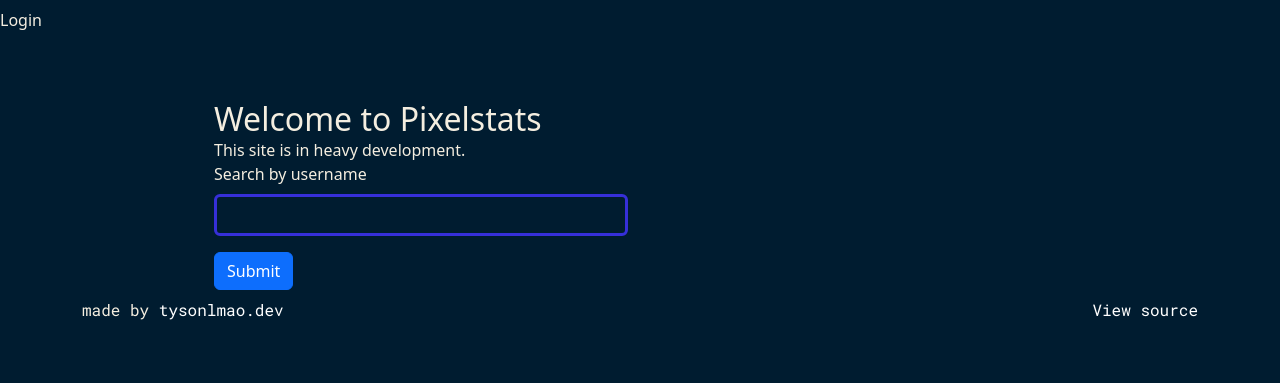
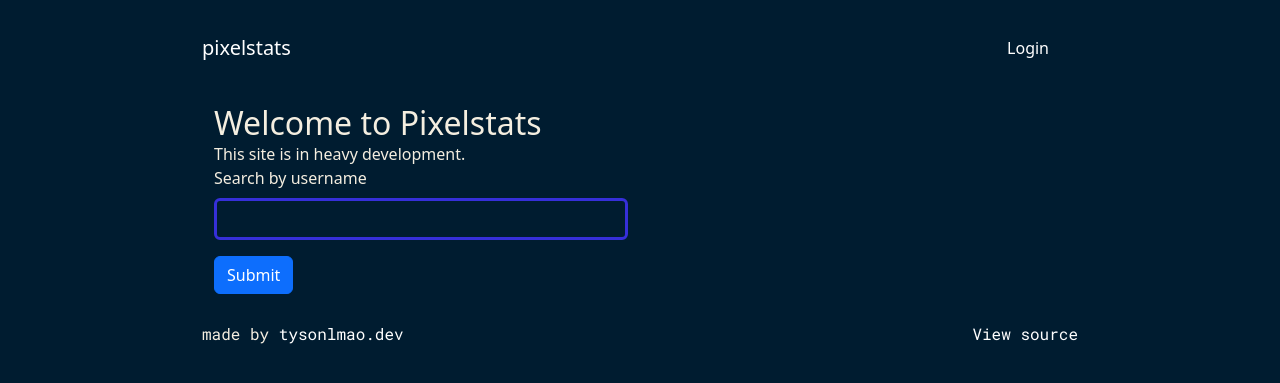
Before and after one commit to tysonlmao/pixelstats, a PHP site: page /index.php in a window 1280 px wide. Shown: the top 383 px of the page. Run offline with PHP 8.4, Linux system fonts and the light colour scheme.

Commit message:
fix user nav

```diff
--- a/css/style.css
+++ b/css/style.css
@@ -204,7 +204,7 @@ a:hover {
 
 
 .content {
-  padding-top: 60px; /* Add padding to the top to create space for the navbar */
+  padding-top: 20px; /* Add padding to the top to create space for the navbar */
   max-width: 900px;
   margin: 0 auto;
 }
--- a/templates/footer.php
+++ b/templates/footer.php
@@ -1,4 +1,4 @@
-<footer class="text-center">
+<footer class="text-center content">
     <div class="container mt-2 mb-2">
         <div class="row">
             <div class="col-md-6 text-start">
--- a/templates/header.php
+++ b/templates/header.php
@@ -11,34 +11,42 @@ if (isset($_SESSION['userId'])) {
 <div class="navbar">
     <?php if ($showAdminBar) : ?>
         <div class="admin-bar">
-            <a href="/index.php" class="nav-link"><i class="bi bi-house-door"></i></a>
+            <a href="/index.php" class="nav-link"><i class="bi bi-house-door"></i> Home</a>
             <a href="/dashboard.php" class="nav-link"><i class="bi bi-speedometer2"></i> Dashboard</a>
-            <a href="/admin/index.php" class="nav-link"><i class="bi bi-people"></i> Manage users</a>
+            <a href="/admin/index.php" class="nav-link"><i class="bi bi-people"></i> Manage Users</a>
             <a href="/settings.php" class="nav-link"><i class="bi bi-gear"></i> Settings</a>
-            <a href="/logout.php" class="nav-link"><i class="bi bi-box-arrow-right"></i> Sign out</a>
+            <a href="/logout.php" class="nav-link"><i class="bi bi-box-arrow-right"></i> Sign Out</a>
             <?php if (isset($_SESSION['userUsername'])) : ?>
-                <p">Howdy, <?php echo $_SESSION['userUsername']; ?></p>
-                <?php endif; ?>
+                <p class="nav-text">Howdy, <?php echo $_SESSION['userUsername']; ?></p>
+            <?php endif; ?>
         </div>
     <?php else : // Display this code if the user is not an admin
     ?>
         <?php if (isset($_SESSION['userId'])) : // User is logged in
         ?>
-            <a href="/dashboard.php" class="nav-link">Dashboard</a>
-            <a href="/settings.php" class="nav-link">Settings</a>
-            <a href="/logout.php" class="nav-link">Sign out</a>
-
-            <?php if (!isset($_SESSION['userRole']) || $_SESSION['userRole'] !== 'Admin') : // User is not an admin
-            ?>
-                <a href="/admin/index.php" class="nav-link">Admin</a>
-            <?php endif; ?>
+            <a href="/dashboard.php" class="nav-link"><i class="bi bi-speedometer2"></i> Dashboard</a>
+            <a href="/settings.php" class="nav-link"><i class="bi bi-gear"></i> Settings</a>
+            <a href="/logout.php" class="nav-link"><i class="bi bi-box-arrow-right"></i> Sign Out</a>
             <?php if (isset($_SESSION['userUsername'])) : ?>
-                <a class="nav-link d-flex justify-content-end">Howdy, <?php echo $_SESSION['userUsername']; ?></a>
+                <p class="nav-text">Howdy, <?php echo $_SESSION['userUsername']; ?></p>
             <?php endif; ?>
         <?php else : // User is not logged in, show login and register
         ?>
-            <a href="/login.php" class="nav-link">Login</a>
+            <nav class="navbar navbar-expand-lg content">
+                <div class="container-fluid">
+                    <a class="navbar-brand text-white" href="/index.php">pixelstats</a>
+                    <ul class="navbar-nav">
+                    </ul>
+                    <ul class="navbar-nav ml-auto">
+                        <li class="nav-item">
+                            <a class="btn text-white" href="/login.php">Login</a>
+                        </li>
+                    </ul>
+                </div>
+            </nav>
         <?php endif; ?>
+
+
     <?php endif; ?>
 </div>
 </div>
```
